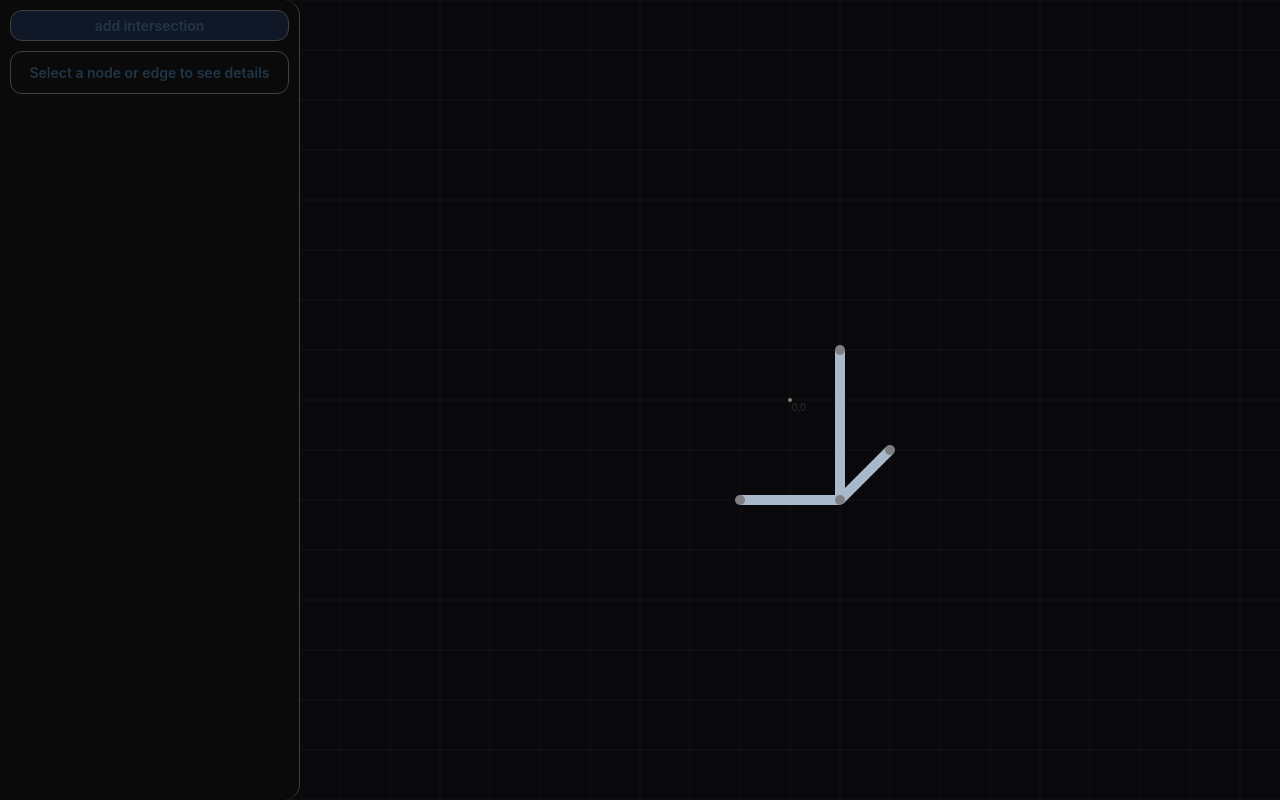
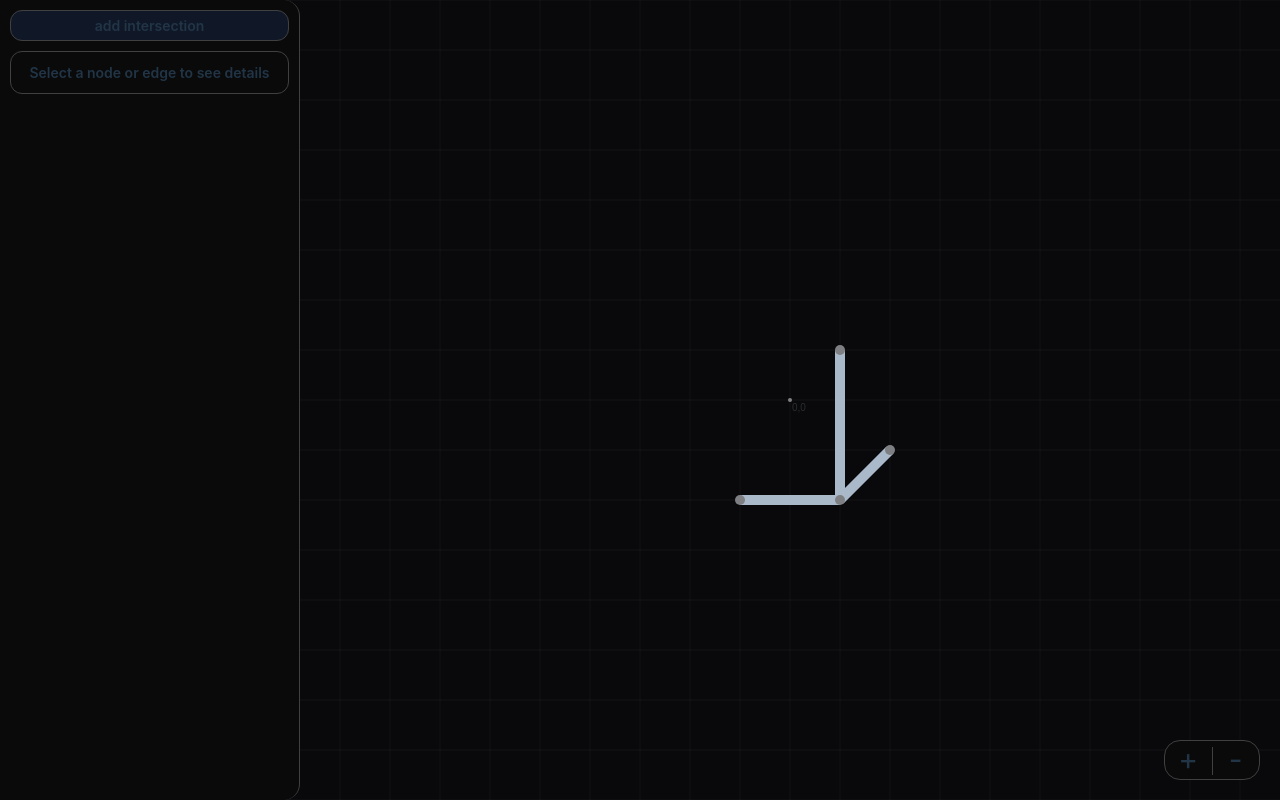
Before and after one commit to HamzaElzarw-2022/street-map-builder, a React (Vite) app: page / in a window 1280 px wide. Built offline with nearby package versions, Linux system fonts and the light colour scheme.

Commit message:
Added basic scaling functionality

```diff
--- a/src/App.jsx
+++ b/src/App.jsx
@@ -34,6 +34,7 @@ let edgesData= [
 function App() {
 
   const [stagePos, setStagePos] = useState({ x: (window.innerWidth/2)+ribbonWidth/2, y: window.innerHeight/2 });
+  const [scale, setScale] = useState(1);
   const [nodes, setNodes] = useState(nodesData);
   const [edges, setEdges] = useState(edgesData);
   const [selected, setSelected] = useState({type: null, id: null});
@@ -79,9 +80,8 @@ function App() {
           width={window.innerWidth}
           height={window.innerHeight}
           draggable
-          // TODO: add zoom in and out functionality
-          scaleX={1}
-          scaleY={1}
+          scaleX={scale}
+          scaleY={scale}
           onDragEnd={e => {
             setStagePos(e.currentTarget.position());
           }}>
@@ -142,6 +142,13 @@ function App() {
         setSideToChange={setSideToChange}
         sideToChange={sideToChange}
       />
+      <div className={"select-none fixed text-3xl right-5 bottom-5 border border-neutral-700 bg-neutral-950 flex rounded-2xl w-24 h-10"}>
+        <div className={"w-12 h-full text-center hover:bg-gray-600 rounded-l-2xl cursor-pointer"}
+             onClick={() => setScale(prev => prev+0.1)}>+</div>
+        <div className={"h-7 pb-2 border-r text-center border-neutral-700 mt-1.5"}></div>
+        <div  className={"w-12 h-full text-center hover:bg-gray-600 rounded-r-2xl cursor-pointer"}
+              onClick={() => setScale(prev => prev-0.1)}>-</div>
+      </div>
     </>
   );
 }
```
